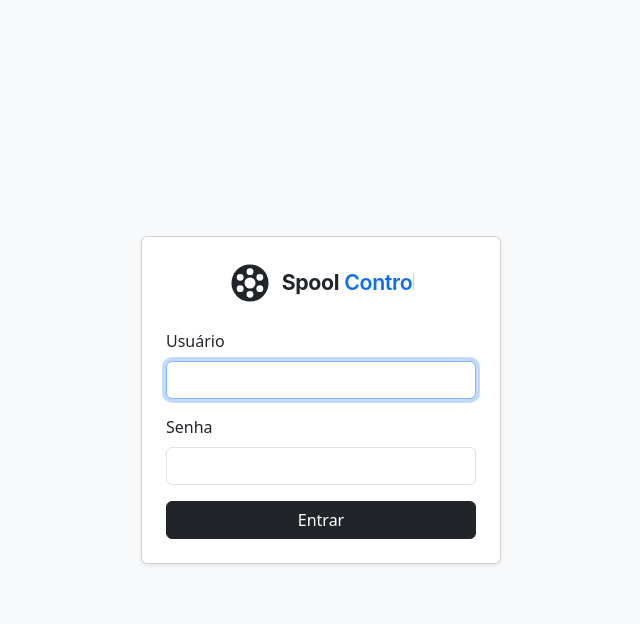
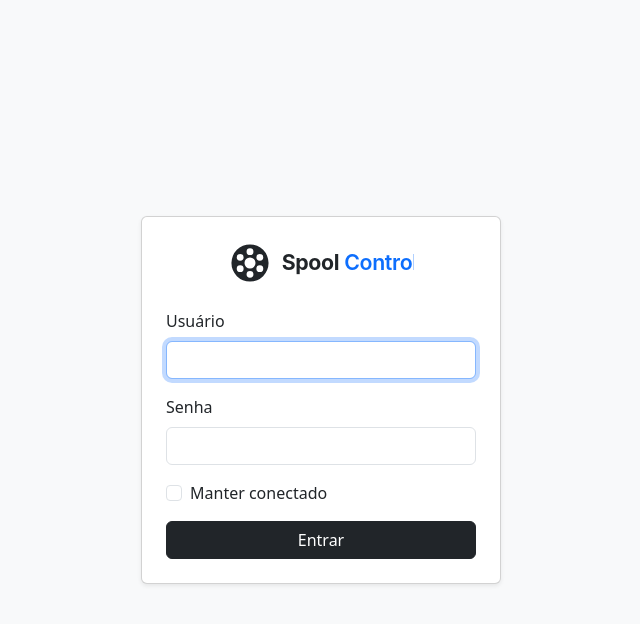
Before and after one commit to iscarelli/spool-control, a Flask app: page /login in a window 1280 px wide. Shown: the top 624 px of the page, without its empty margins (319-959 px from the left). Run offline with Flask 3, Linux system fonts and the light colour scheme; parts of the project's set-up code (start-up, migrations or seed data) failed here and were passed over; some libraries are stand-ins or nearby versions.

Commit message:
feat(auth): "Keep me signed in" checkbox on login (v1.14.0)
Adds a remember-me checkbox controlling session persistence. Unchecked
(default) the session ends on browser close; checked it persists 30 days.
Previously every login was forced to a fixed 12h with no choice.

- app.py: PERMANENT_SESSION_LIFETIME 12h -> 30d; session.permanent now
  driven by the "remember" form field instead of a hardcoded True
- login.html: Bootstrap checkbox, checked-state preserved on failed POST
- translations.py: new key in _EN/_ES (parity validated)

Co-Authored-By: Claude Opus 4.8 <noreply@anthropic.com>

```diff
--- a/app.py
+++ b/app.py
@@ -79,7 +79,10 @@ app.config.update(
     SESSION_COOKIE_HTTPONLY=True,
     SESSION_COOKIE_SAMESITE="Lax",
     SESSION_COOKIE_SECURE=os.environ.get("SECURE_COOKIES", "0") == "1",
-    PERMANENT_SESSION_LIFETIME=43200,
+    # Duração do cookie quando o usuário marca "Manter conectado" (30 dias).
+    # Sem marcar, a sessão vira cookie de sessão (expira ao fechar o navegador) —
+    # ver login(): session.permanent = bool(remember).
+    PERMANENT_SESSION_LIFETIME=60 * 60 * 24 * 30,
     MAX_CONTENT_LENGTH=64 * 1024 * 1024,  # 64 MB — headroom p/ restore de backup (zip: DB + logos); ainda limitado (anti-DoS)
     WTF_CSRF_TIME_LIMIT=None,             # token válido enquanto a sessão durar
 )
@@ -330,7 +333,9 @@ def login():
         user = db.get_user_by_username(username)
         if user and check_password_hash(user["password_hash"], password):
             db.clear_login_failures(ip)
-            session.permanent = True
+            # "Manter conectado": cookie persistente (30 dias). Sem marcar,
+            # cookie de sessão que expira ao fechar o navegador.
+            session.permanent = bool(request.form.get("remember"))
             session["user_id"] = user["id"]
             session["username"] = user["username"]
             session["role"] = user["role"]
--- a/templates/login.html
+++ b/templates/login.html
@@ -33,6 +33,11 @@
           <label class="form-label">{{ _('Senha') }}</label>
           <input type="password" name="password" class="form-control" required>
         </div>
+        <div class="form-check mb-3">
+          <input type="checkbox" name="remember" value="1" id="remember" class="form-check-input"
+                 {% if request.form.get('remember') %}checked{% endif %}>
+          <label class="form-check-label" for="remember">{{ _('Manter conectado') }}</label>
+        </div>
         <button class="btn btn-dark w-100" type="submit">{{ _('Entrar') }}</button>
       </form>
     </div>
--- a/translations.py
+++ b/translations.py
@@ -24,6 +24,7 @@ _EN = {
     "Tema":               "Theme",
     "Login":              "Login",
     "Entrar":             "Sign in",
+    "Manter conectado":   "Keep me signed in",
 
     # ── Updates ──────────────────────────────────────────────────────────────
     "Atualizações":         "Updates",
@@ -384,6 +385,7 @@ _ES = {
     "Tema":               "Tema",
     "Login":              "Iniciar sesión",
     "Entrar":             "Entrar",
+    "Manter conectado":   "Mantener la sesión iniciada",
 
     # ── Updates ──────────────────────────────────────────────────────────────
     "Atualizações":         "Actualizaciones",
```
Also changed, not shown: CHANGELOG.md, 1 other file.
